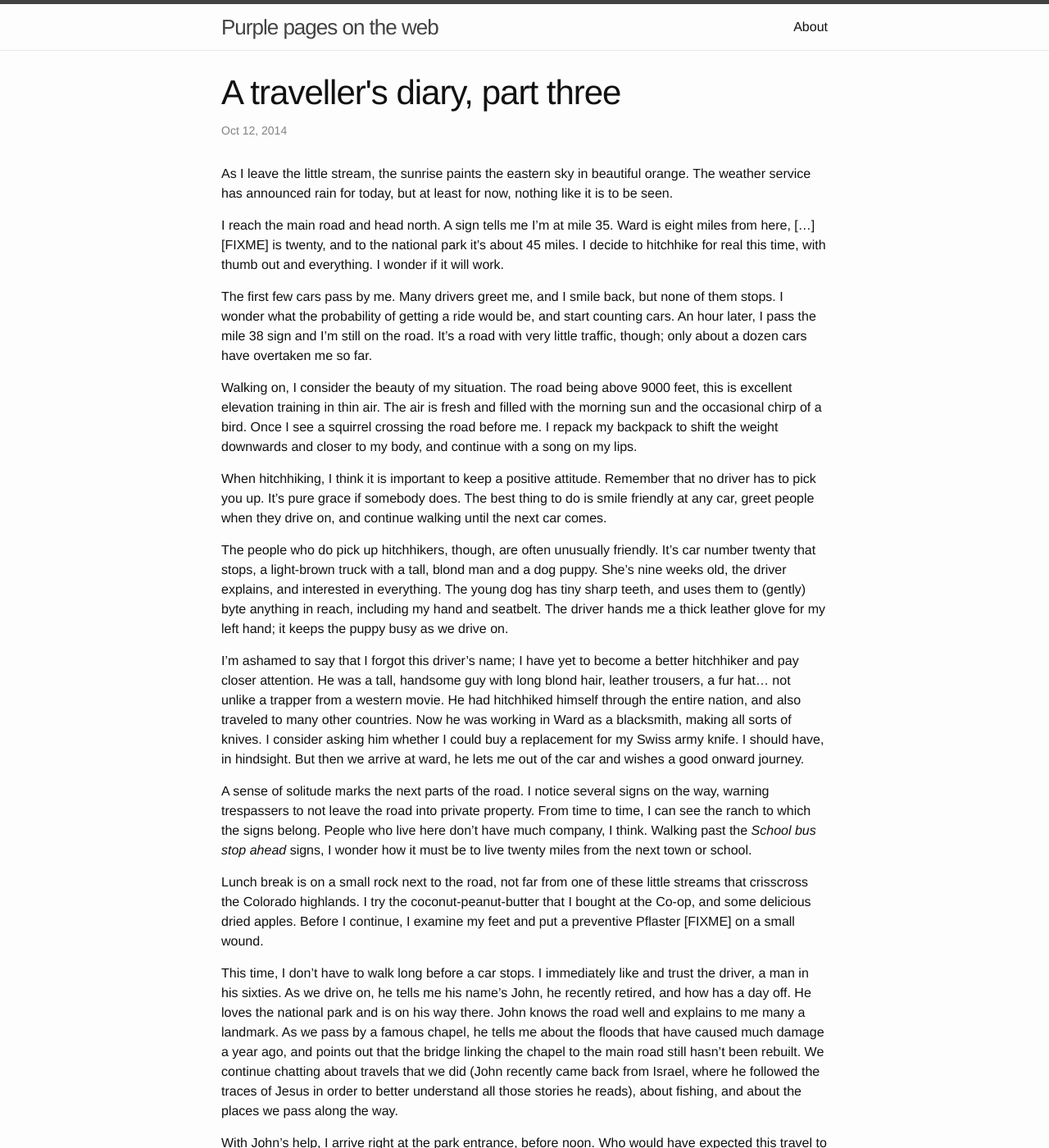
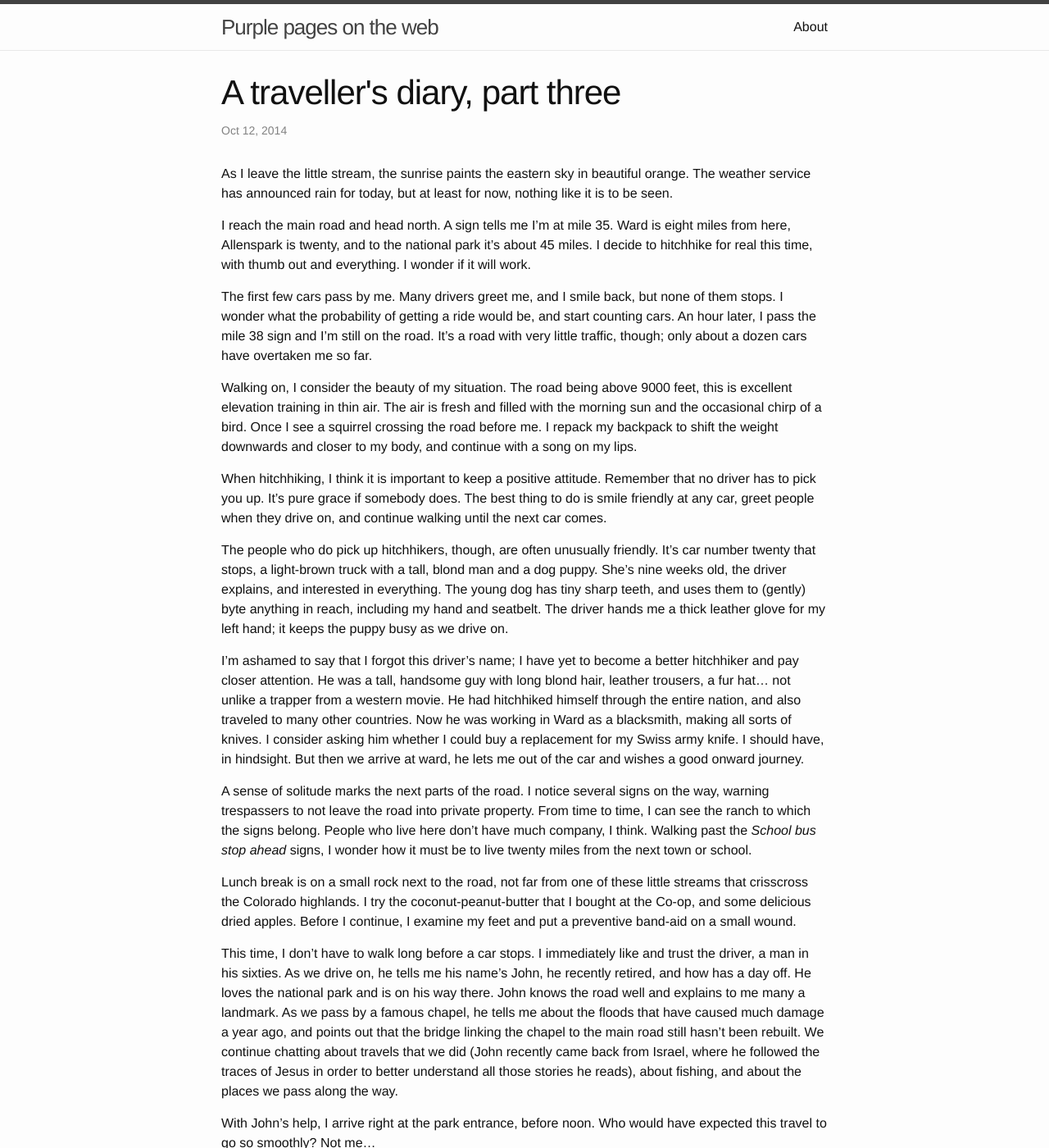
Before and after one commit to Sjlver/Sjlver.github.io, a Jekyll site: the page built from _posts/2014-10-12-a-travellers-diary-part-three.md, in a window 1280 px wide and 1400 px high. Shown: the whole window at 82% size. Built offline with Jekyll 4.4.1, drawn with Linux system fonts in a browser that asks for light colours.

Commit message:
Remove FIXME's from part three

```diff
--- a/_posts/2014-10-12-a-travellers-diary-part-three.md
+++ b/_posts/2014-10-12-a-travellers-diary-part-three.md
@@ -10,7 +10,7 @@ orange. The weather service has announced rain for today, but at least for now,
 nothing like it is to be seen.
 
 I reach the main road and head north. A sign tells me I'm at mile 35. Ward is
-eight miles from here, [...] [FIXME] is twenty, and to the national park it's
+eight miles from here, Allenspark is twenty, and to the national park it's
 about 45 miles. I decide to hitchhike for real this time, with thumb out and
 everything. I wonder if it will work.
 
@@ -57,8 +57,8 @@ school.
 Lunch break is on a small rock next to the road, not far from one of these
 little streams that crisscross the Colorado highlands. I try the
 coconut-peanut-butter that I bought at the Co-op, and some delicious dried
-apples. Before I continue, I examine my feet and put a preventive Pflaster
-[FIXME] on a small wound.
+apples. Before I continue, I examine my feet and put a preventive band-aid
+on a small wound.
 
 This time, I don't have to walk long before a car stops. I immediately like and
 trust the driver, a man in his sixties. As we drive on, he tells me his name's
```
